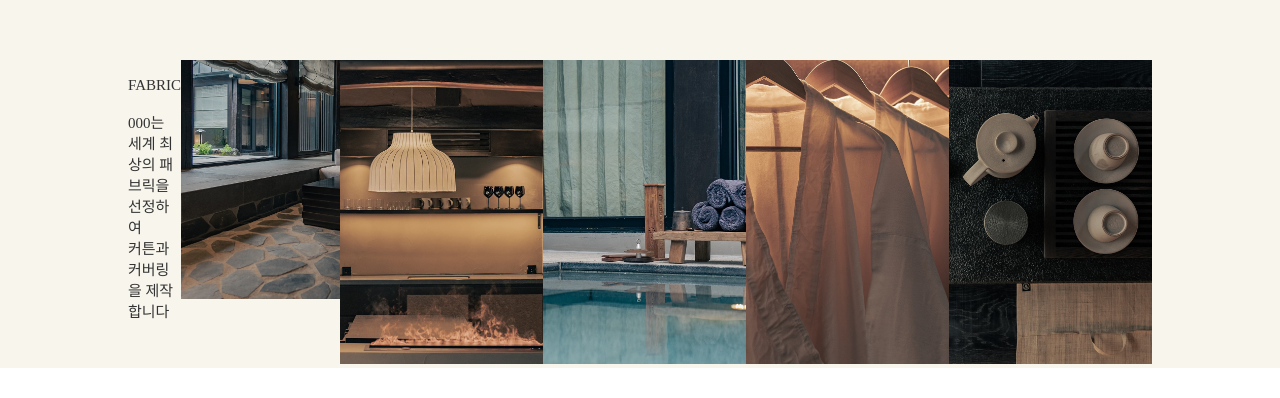
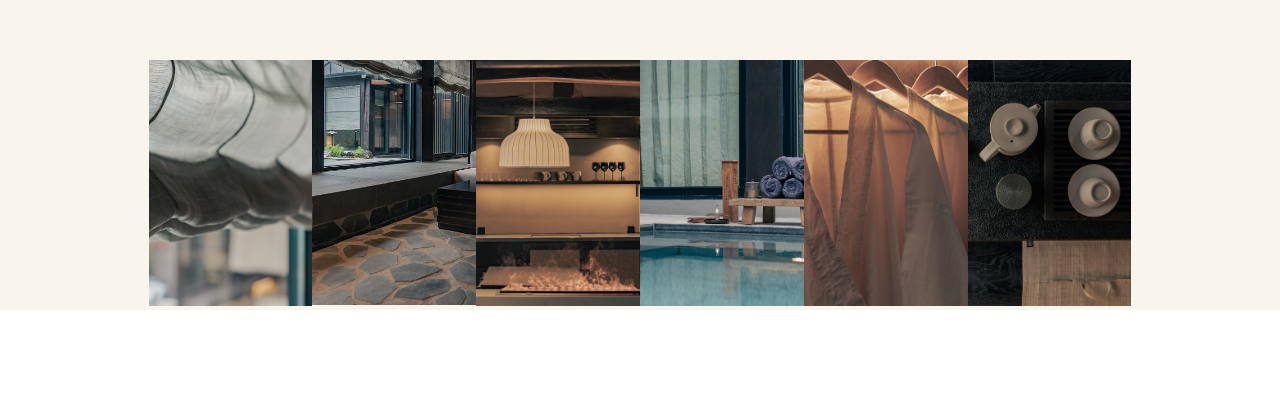
Before and after one commit to dhekdo/project_2, a plain HTML site: page index.html in a window 1280 px wide. Shown: the part 770-1168 px from the top of the page. After the commit the page ends 1110 px from the top, so only its background shows below. Drawn offline with Linux system fonts and the light colour scheme.

Commit message:
2022.12.02_2

```diff
--- a/css/index.css
+++ b/css/index.css
@@ -64,9 +64,9 @@ video {
     display: flex;
     justify-content: center;
 }
-.pic_link div:first-child {
+.pic_link div {
     width: 16%;
-    background-image: url("img/floor.jpg");
+
 }
 .pic_link img {
     width: 100%;
--- a/index.html
+++ b/index.html
@@ -30,8 +30,8 @@
         </section>
 
         <section class="pic_link">
-            <div><a href=""><img src="" alt="">
-                    <p>FABRIC</p><br><span>000는 세계 최상의 패브릭을 선정하여<br> 커튼과 커버링을 제작합니다</span>
+            <div><a href=""><img src="img/ct.jpg" alt="">
+
             </a></div>
             <div><a href=""><img src="img/floor.jpg" alt=""></a></div>
             <div><a href=""><img src="img/light.jpg" alt=""></a></div>
```
